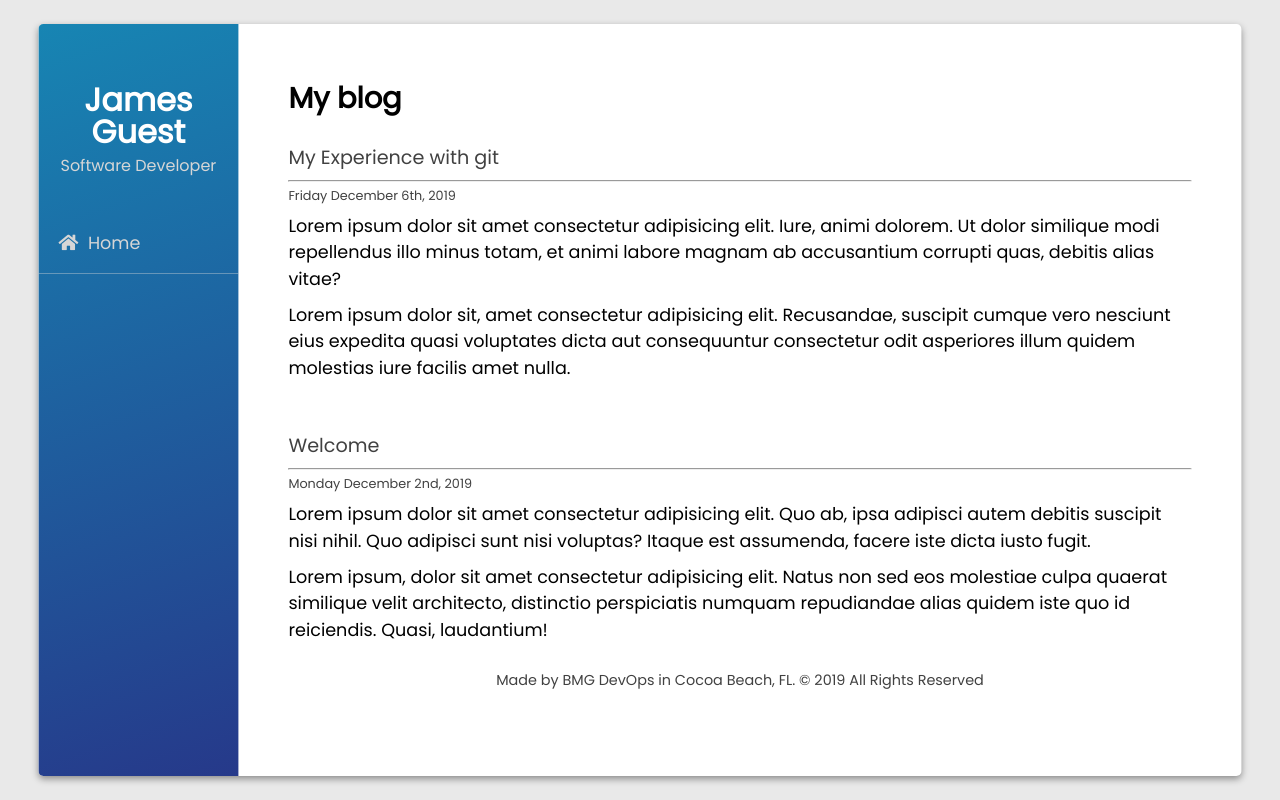
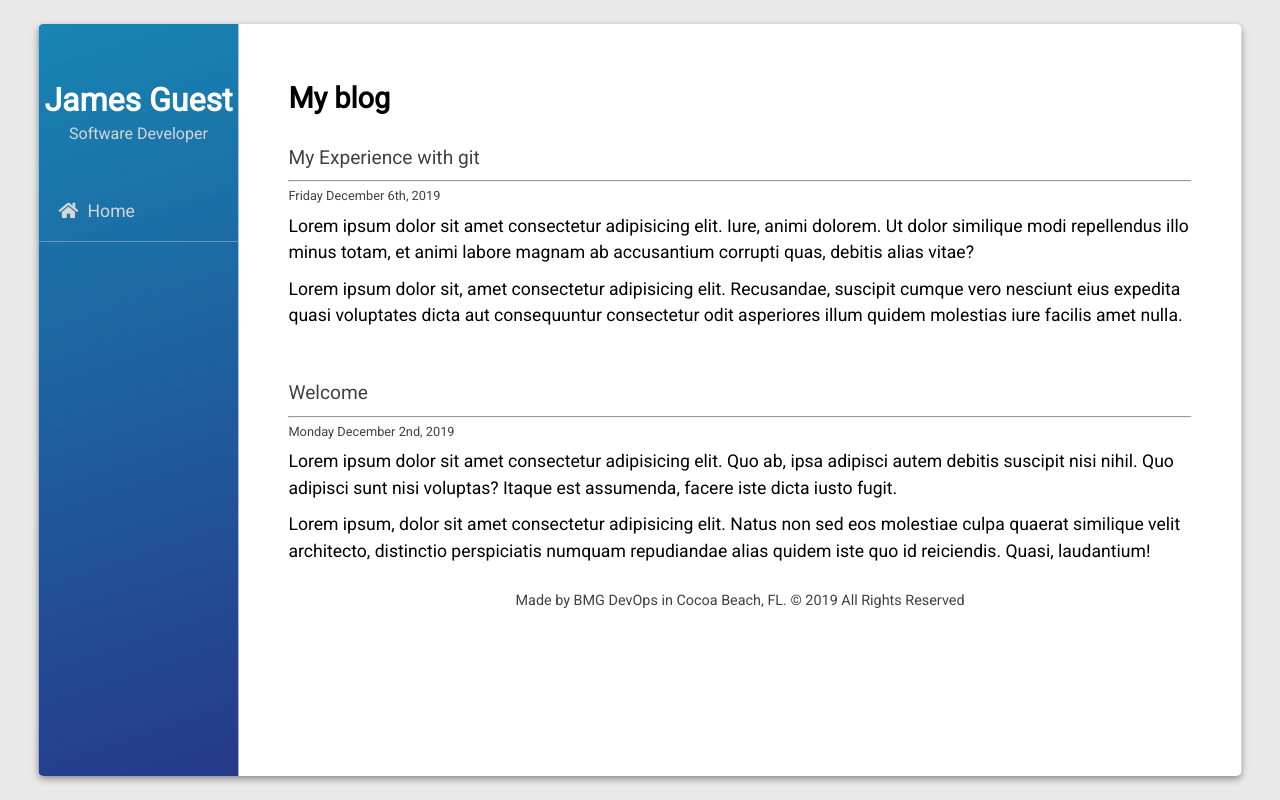
Before and after one commit to JGuest777/JGtalks, a PHP site: page / in a window 1280 px wide. Run offline with PHP 8.4, Linux system fonts and the light colour scheme; some libraries are stand-ins or nearby versions.

Commit message:
Changed font from "Poppins" to "Roboto"

```diff
--- a/assets/css/style.css
+++ b/assets/css/style.css
@@ -1,8 +1,8 @@
-@import "https://fonts.googleapis.com/css?family=Poppins:400, 700";
+@import "https://fonts.googleapis.com/css?family=Roboto:400, 700";
 
 body {
 	background-color: #e9e9e9;
-	font-family: "Poppins", sans-serif;
+	font-family: "Roboto", sans-serif;
 }
 
 h1 {
```
